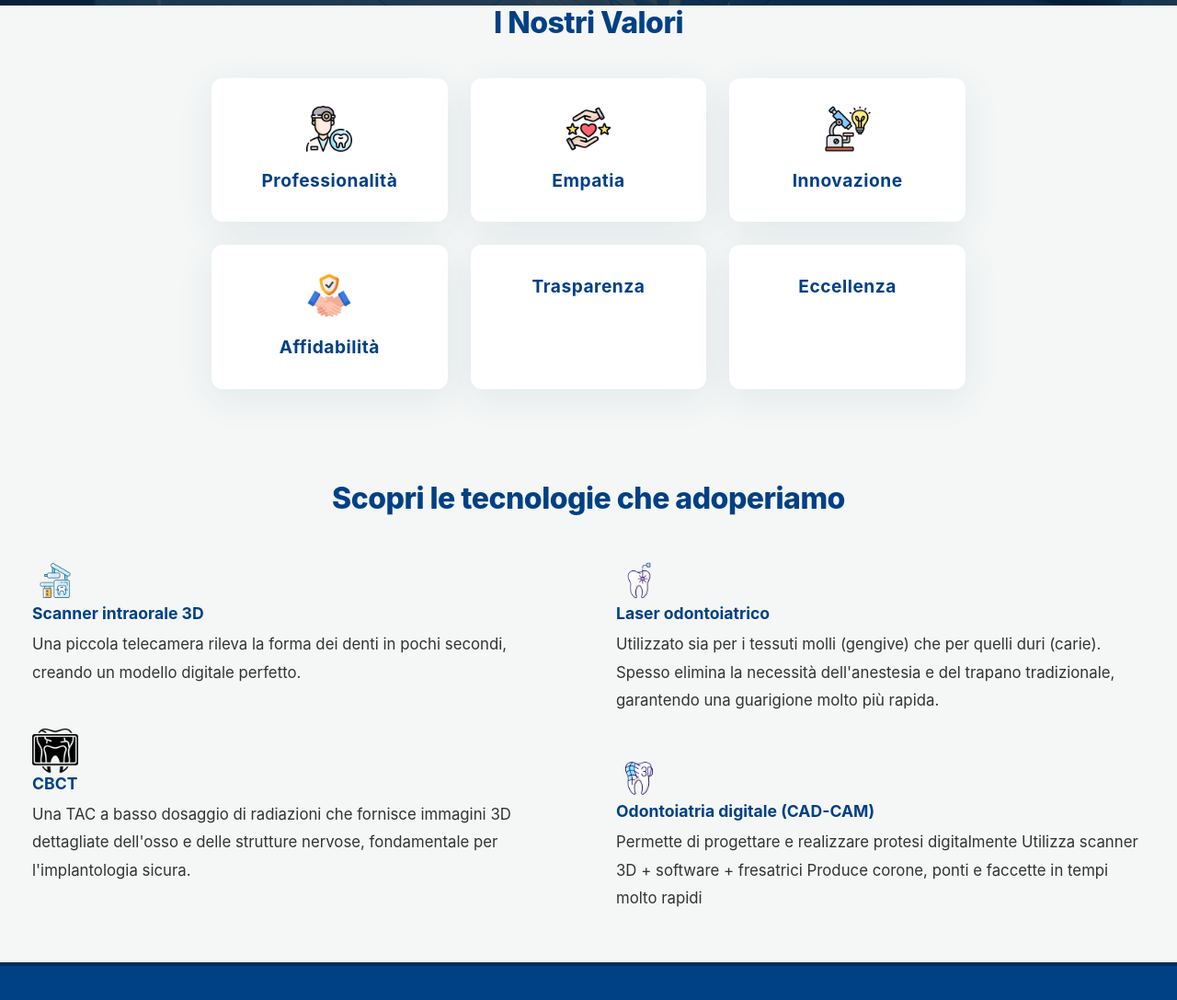
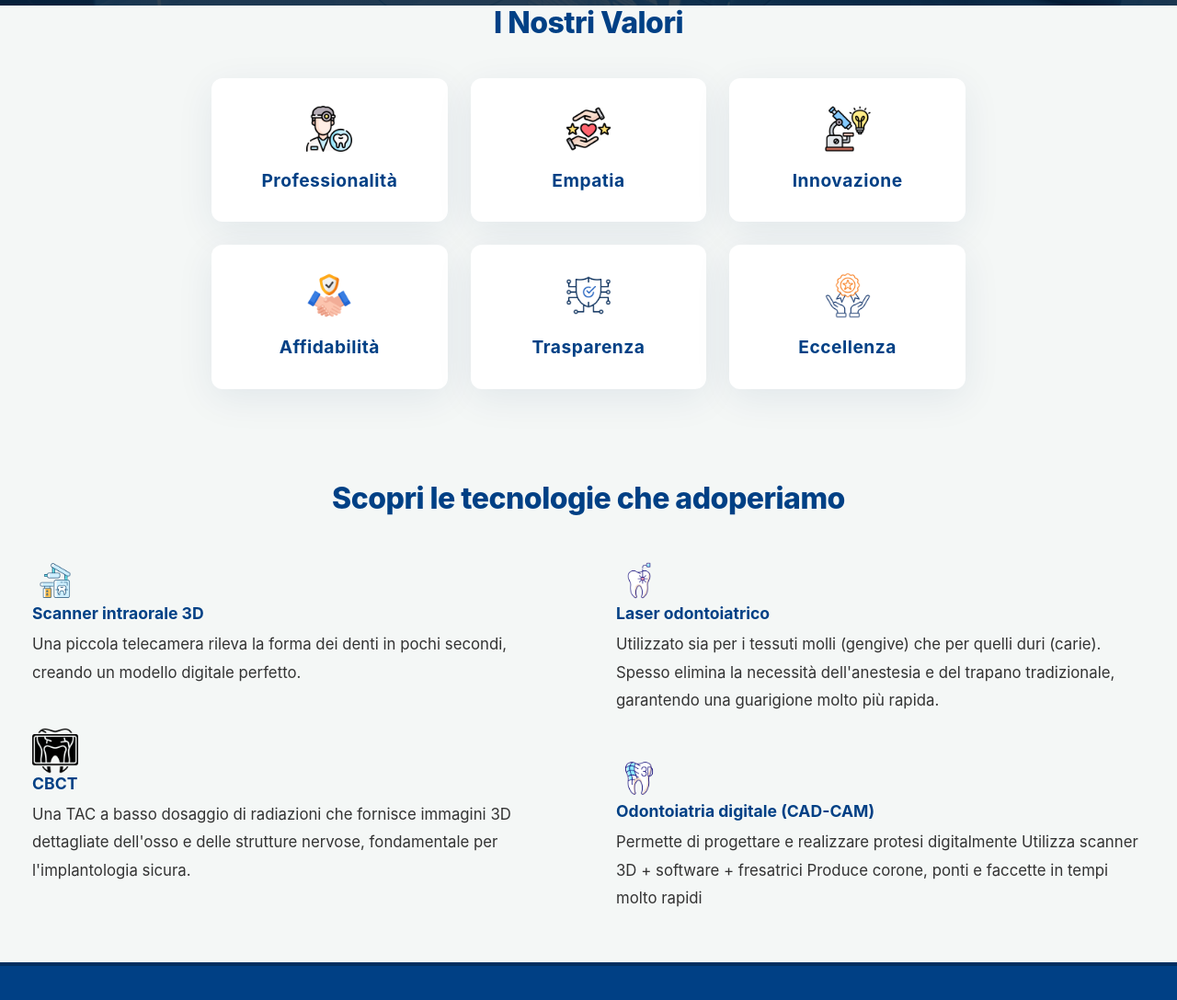
Before and after one commit to cerone2126029/repo_tsw, a plain HTML site: page frontend/chi-siamo.html in a window 1280 px wide. Shown: the part 1750-2837 px from the top of the page at 92% size. Drawn offline with Linux system fonts and the light colour scheme.

Commit message:
aggiunta im su card valori_chi_siamo

```diff
--- a/frontend/chi-siamo.html
+++ b/frontend/chi-siamo.html
@@ -121,11 +121,11 @@ Grande importanza è riservata anche all’igiene e alla sicurezza, con protocol
                     <div class="valore">Affidabilità</div>
                 </div>
                 <div class="card-valore">
-
+                    <img src="assets/img/shield (1).png" alt="Trasparenza" class="card-image mb-3" style="width: 50px;">
                     <div class="valore">Trasparenza</div>
                 </div>
                 <div class="card-valore">
-
+                    <img src="assets/img/benefits.png" alt="Eccellenza" class="card-image mb-3" style="width: 50px;">
                     <div class="valore">Eccellenza</div>
                 </div>
 
```
Also changed, not shown: frontend/assets/img/benefits.png (added), frontend/assets/img/shield (1).png (added).
